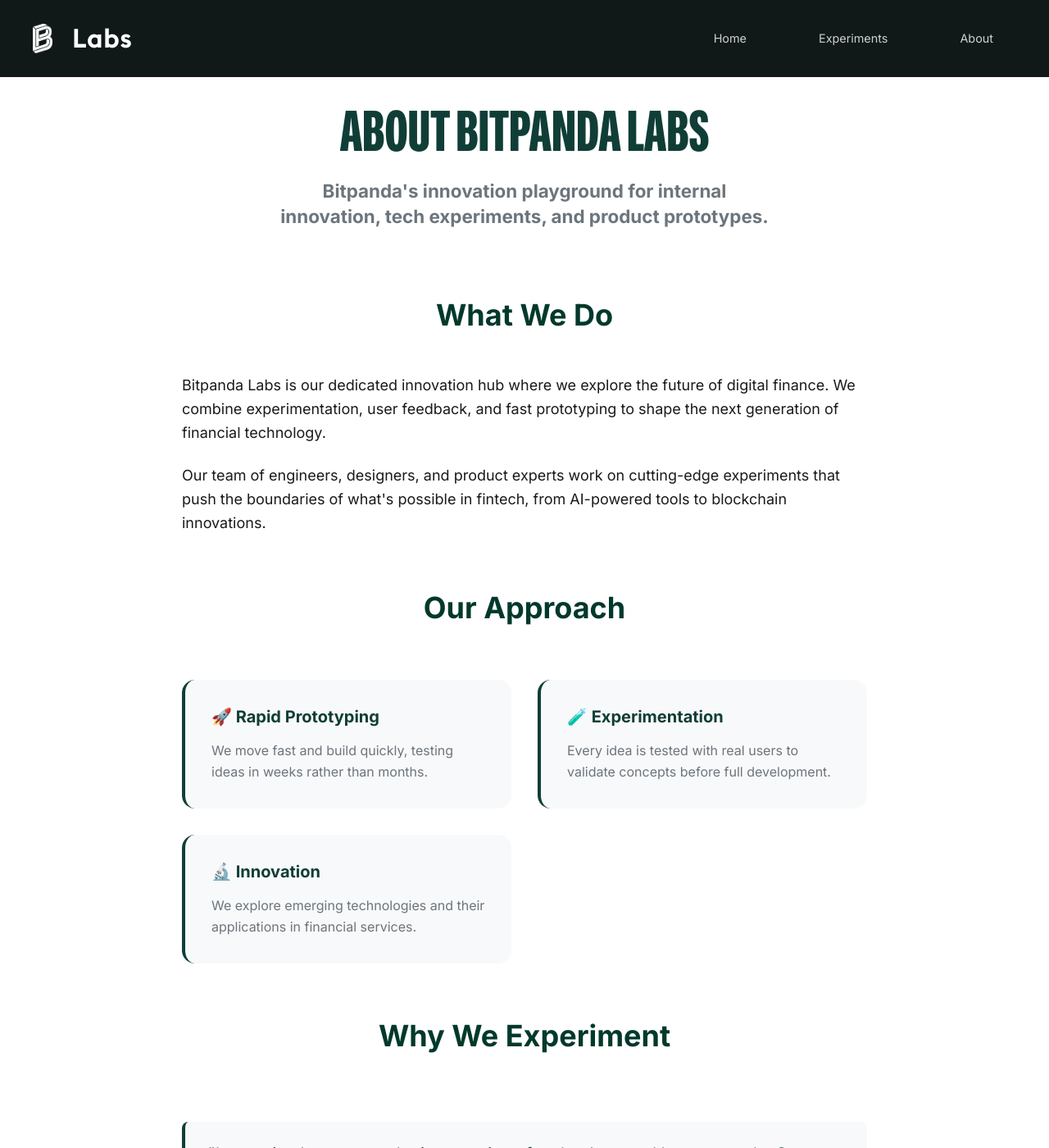
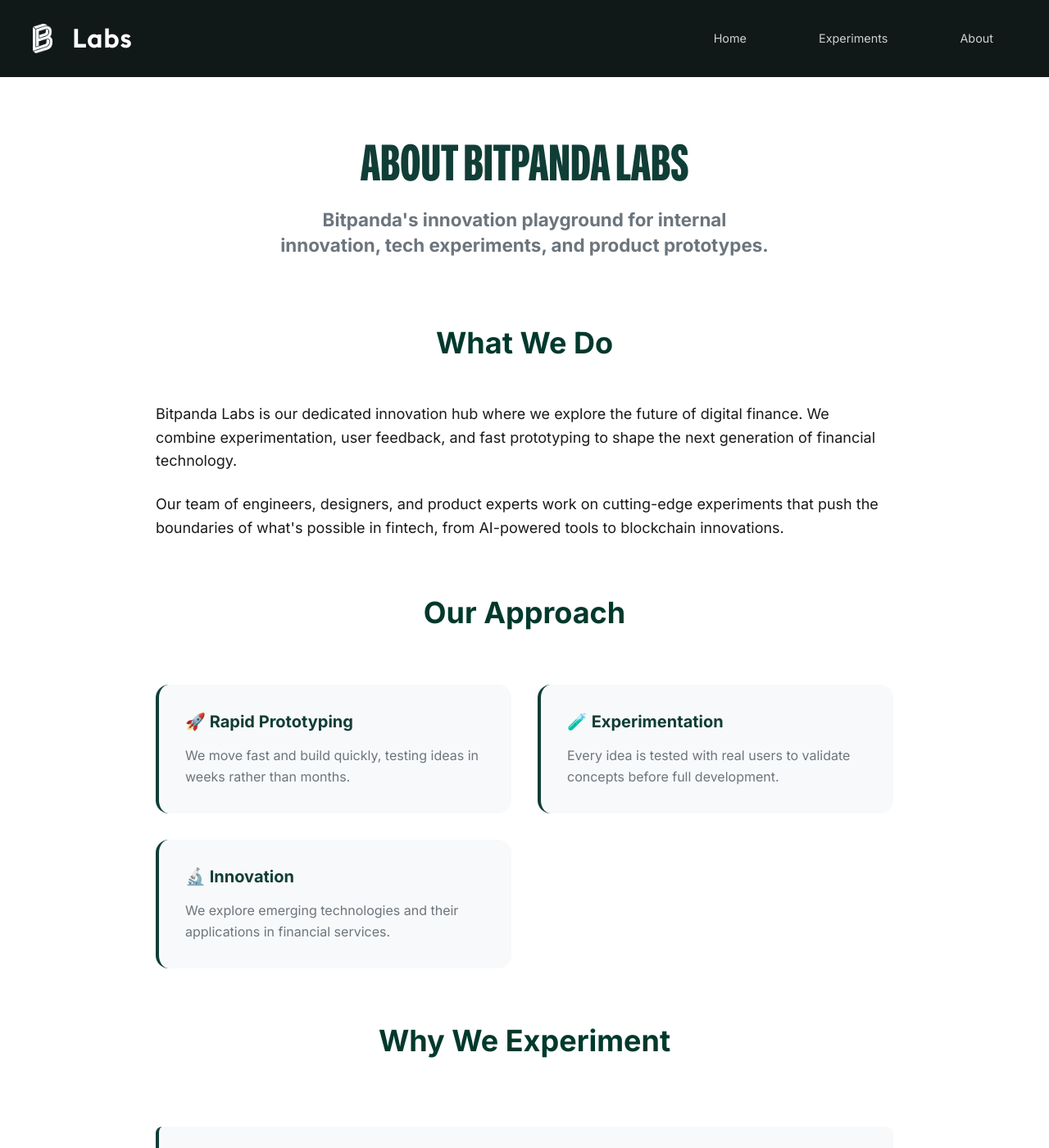
Before and after one commit to bitpanda-labs/labs-website, a Jekyll site: the page built from about.html, in a window 1280 px wide and 1400 px high. Shown: the whole window at 82% size. Built offline with Jekyll 4.4.1, drawn with Linux system fonts in a browser that asks for light colours.

Commit message:
Adjust the space between menu and title

```diff
--- a/assets/css/style.css
+++ b/assets/css/style.css
@@ -42,7 +42,7 @@
   background-color: var(--panda-white);
   font-size: 12pt;
   font-weight: 400;
-  padding-top: 0;
+  padding-top: 90px;
   margin: 0;
   min-height: 100vh;
   overflow-x: hidden;
@@ -148,6 +148,8 @@
   padding: 6rem 2rem;
   background: linear-gradient(90deg, rgb(16, 62, 54) 0%, rgb(0, 0, 0) 100%);
   margin-bottom: 4rem;
+  margin-top: -90px;
+  padding-top: calc(6rem + 90px);
   width: 100%;
   min-height: 100vh;
   display: flex;
@@ -844,18 +846,17 @@
 .about-page {
   max-width: 900px;
   margin: 0 auto;
-  padding: 6rem 2rem 4rem 2rem;
+  padding: 5rem 0;
 }
 
 .about-hero {
   text-align: center;
   margin-bottom: 4rem;
-  padding-top: 2rem;
 }
 
 .about-title {
   font-family: 'Bitpanda Compressed', sans-serif;
-  font-size: clamp(48px, 8vw, 72px);
+  font-size: clamp(48px, 8vw, 48pt);
   font-weight: 700;
   color: var(--panda-green);
   line-height: 0.9;
@@ -990,6 +991,7 @@
 @media (max-width: 768px) {
   .hero {
     padding: 4rem 1rem;
+    padding-top: calc(4rem + 90px);
     border-radius: 30px;
   }
 
@@ -1044,6 +1046,7 @@
 @media (max-width: 480px) {
   .hero {
     padding: 3rem 1rem;
+    padding-top: calc(3rem + 90px);
   }
 
   .card {
@@ -1095,7 +1098,7 @@
   }
 
   .about-page {
-    padding: 5rem 1rem 2rem 1rem;
+    padding: 2rem 1rem 2rem 1rem;
   }
 
   .about-hero {
@@ -1146,7 +1149,7 @@
   }
 
   .about-page {
-    padding: 4rem 1.5rem 1.5rem 1.5rem;
+    padding: 2rem 1.5rem 1.5rem 1.5rem;
   }
 
   .about-content {
```
